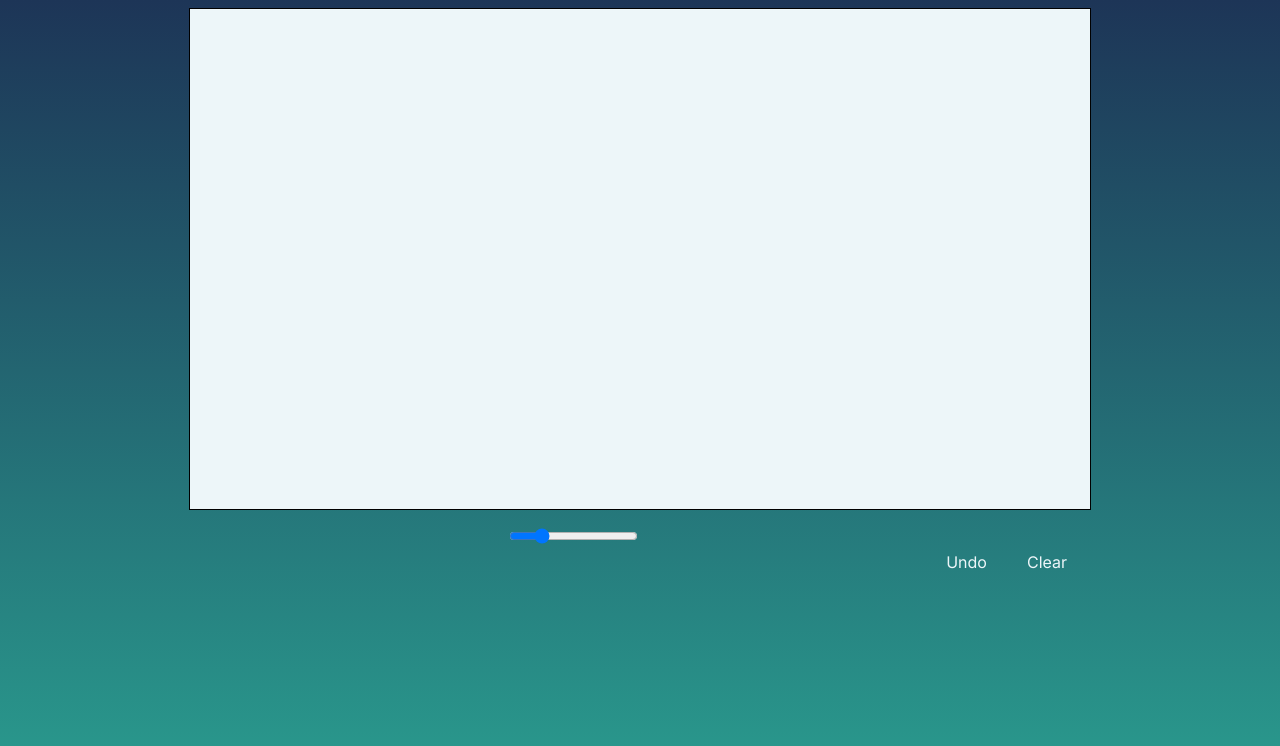
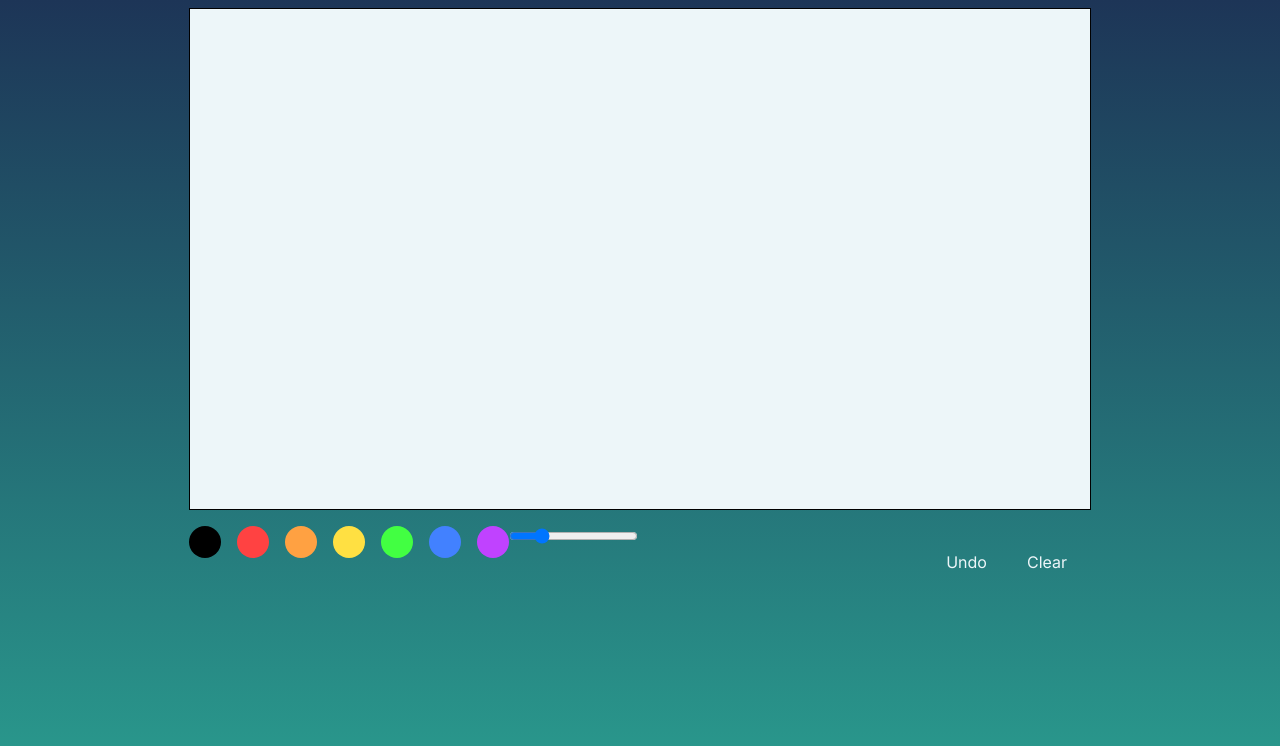
Before and after one commit to dylancobb/in-house-project, a Next.js app: page /draw in a window 1280 px wide. Shown: the top 746 px of the page. Built offline with nearby package versions, Linux system fonts and the light colour scheme.

Commit message:
Fix background colors

```diff
--- a/app/components/WhiteBoard.jsx
+++ b/app/components/WhiteBoard.jsx
@@ -145,6 +145,7 @@ const WhiteBoard = () => {
                   ? `${color === 'black' ? 'bg-white' : `bg-${color}-700`}`
                   : `${color === 'black' ? 'bg-black' : `bg-${color}-500`}`
               }`}
+              style={{ backgroundColor: color }}
               onClick={() => changeColor(color)}
             ></div>
           ))}
```
